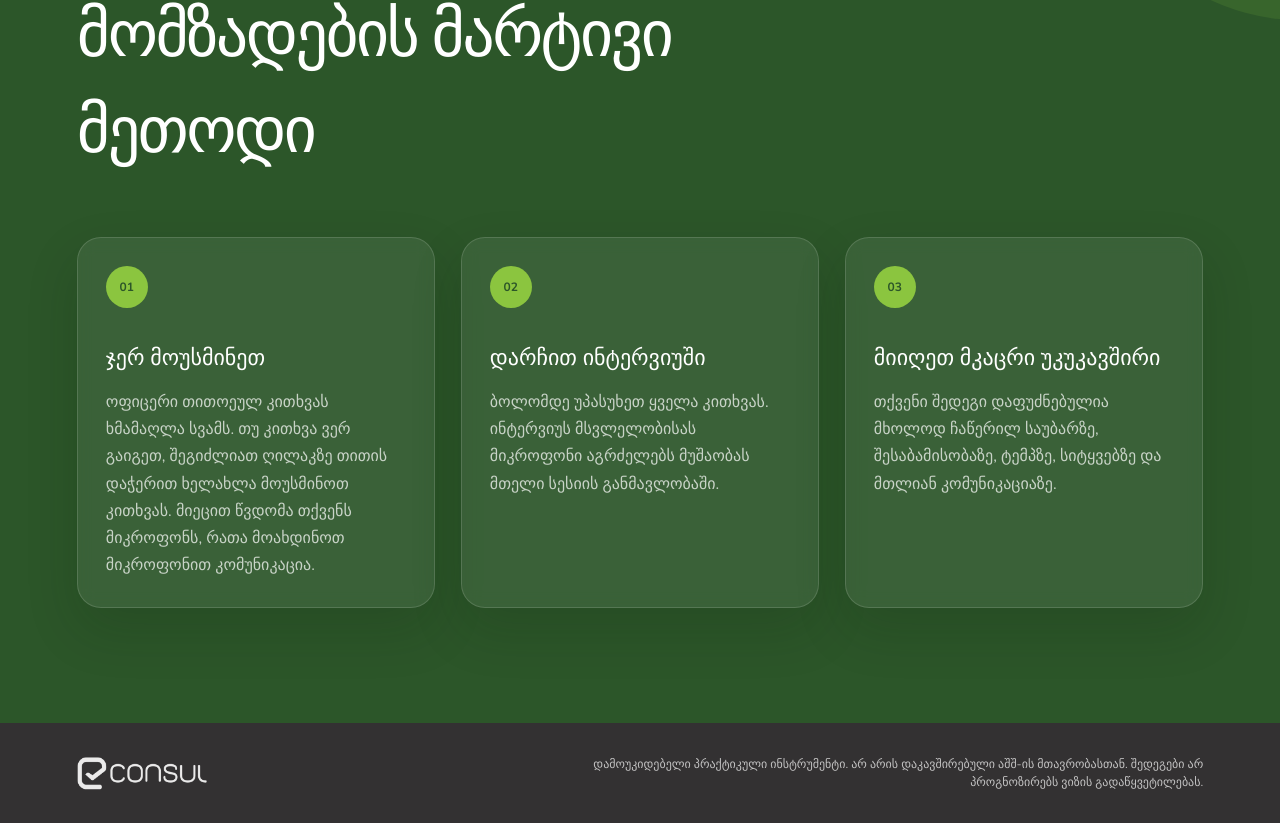
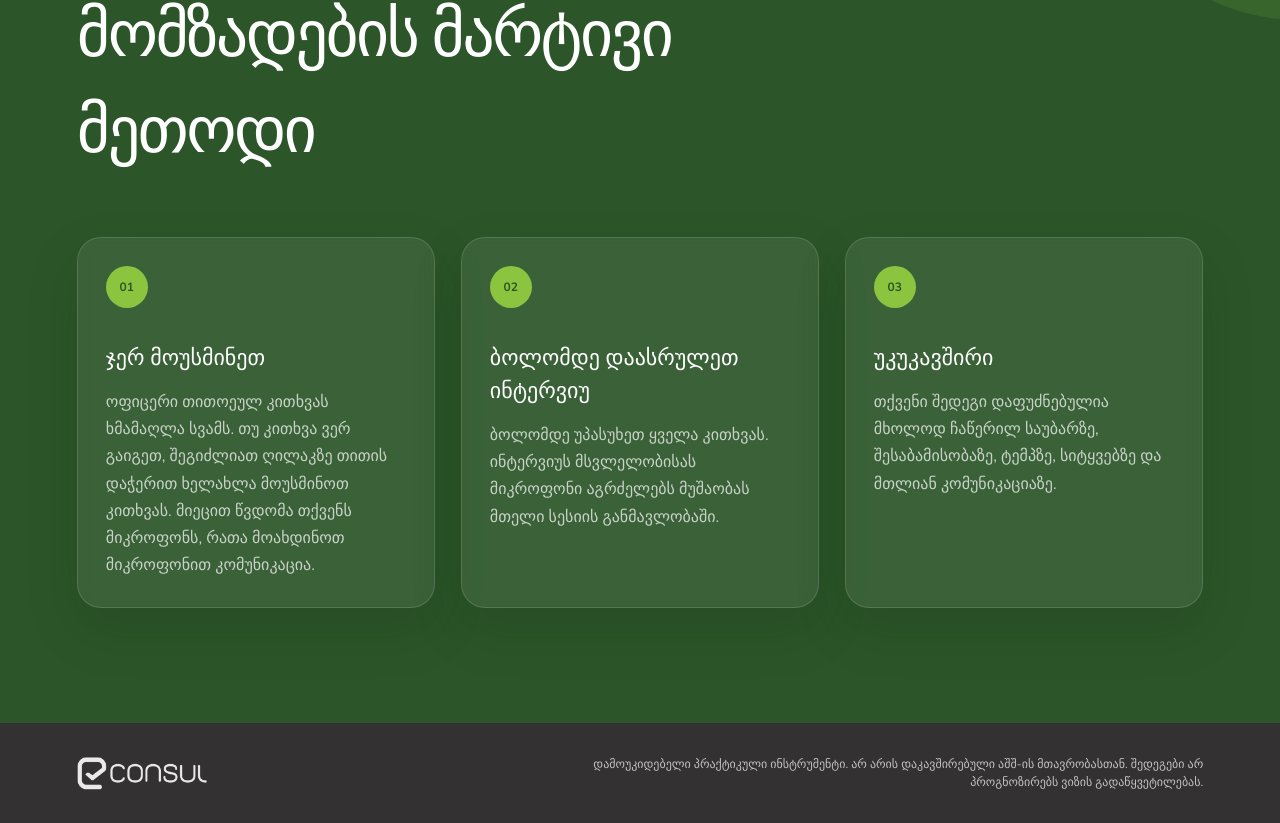
Before and after one commit to Rezoro05/Mock-Up-Interview, a Next.js app: page / in a window 1280 px wide. Shown: the part 987-1810 px from the top of the page. Built offline with nearby package versions, Linux system fonts and the light colour scheme.

Commit message:
Update interview step labels

```diff
--- a/app/english-copy.ts
+++ b/app/english-copy.ts
@@ -64,7 +64,7 @@ export const ENGLISH_BY_GEORGIAN: Record<string, string> = {
   "დაიწყეთ იმიტირებული ინტერვიუ აშშ-ის eConsul-თან": "Start mock-up interview with eConsul of US", // home.mobile_image_supporting_text
   "დაკავშირებულ ვერსიაში, მტკიცებულება და ტრანსკრიპტის მიმოხილვა — და არა წინასწარ განსაზღვრული ქულა — გამოგიგზავნებათ ელფოსტით.": "In the connected version, the evidence and transcript review—not a preset score—will be emailed to you.", // results.ready_text
   "დამოუკიდებელი პრაქტიკული ინსტრუმენტი. არ არის დაკავშირებული აშშ-ის მთავრობასთან. შედეგები არ პროგნოზირებს ვიზის გადაწყვეტილებას.": "Independent practice tool. Not affiliated with the U.S. government. Results do not predict a visa decision.", // home.footer_disclaimer
-  "დარჩით ინტერვიუში": "Stay in the interview", // home.step_2_title
+  "ბოლომდე დაასრულეთ ინტერვიუ": "Complete the interview", // home.step_2_title
   "დასრულებულია": "Complete", // results.metric_complete
   "დაწყებამდე იპოვეთ წყნარი ადგილი": "Find a quiet place before starting", // briefing.quiet_place_title
   "დაჯავშნეთ ექსპერტთან ინტერვიუსთვის მომზადება WhatsApp-ზე": "Book expert interview preparation on WhatsApp", // results.consultation_button
@@ -101,7 +101,7 @@ export const ENGLISH_BY_GEORGIAN: Record<string, string> = {
   "მესმის, როგორ მუშავდება ჩემი პრაქტიკის მონაცემები და შეიძლება გამოყენებულ იქნას eConsul-ის გასაუმჯობესებლად.": "I understand how my practice data is processed and may be used to improve eConsul.", // briefing.privacy_consent
   "მთავარ გვერდზე გადასვლა": "Go to home", // global.go_home
   "მიდით ინტერვიუზე მომზადებული.": "Step into the interview prepared.", // briefing.headline
-  "მიიღეთ მკაცრი უკუკავშირი": "Get strict feedback", // home.step_3_title
+  "უკუკავშირი": "Feedback", // home.step_3_title
   "მიკროფონი და ინტერვიუს ტაიმერი ჩართული რჩება მთელი სესიის განმავლობაში.": "The microphone and interview timer remain on for the entire session.", // briefing.step_2_text
   "მიკროფონი ჩართული რჩება მთელი ინტერვიუს განმავლობაში. ეს ბეტა ვერსია აანალიზებს საუბარს თქვენს ბრაუზერში და შლის ჩაწერილ აუდიოს სესიის დასრულებისას. თქვენი ტრანსკრიპტი და შედეგი შეიძლება შეინახოს თქვენს ანგარიშში და გამოიგზავნოს ელფოსტით.": "The microphone stays on for the full interview. This beta analyzes speech in your browser and discards recorded audio when the session ends. Your transcript and result may be saved to your account and emailed to you.", // briefing.privacy_details
   "მკაფიო სტრუქტურა": "Clear structure", // results.strength_clarity_title
--- a/app/page.tsx
+++ b/app/page.tsx
@@ -601,7 +601,7 @@ export default function Home() {
               <div className="hero-scene-caption"><span className="live-dot" /><small>{t("მოუსმინეთ, უპასუხეთ, გააგრძელეთ.")}</small></div>
             </div>
           </div>
-          <section className="how-section" id="how"><p className="section-kicker">{t("როგორ მუშაობს")}</p><h2>{t("მომზადების მარტივი მეთოდი")}</h2><div className="steps-grid"><article><b>01</b><h3>{t("ჯერ მოუსმინეთ")}</h3><p>{t("ოფიცერი თითოეულ კითხვას ხმამაღლა სვამს. თუ კითხვა ვერ გაიგეთ, შეგიძლიათ ღილაკზე თითის დაჭერით ხელახლა მოუსმინოთ კითხვას. მიეცით წვდომა თქვენს მიკროფონს, რათა მოახდინოთ მიკროფონით კომუნიკაცია.")}</p></article><article><b>02</b><h3>{t("დარჩით ინტერვიუში")}</h3><p>{t("ბოლომდე უპასუხეთ ყველა კითხვას. ინტერვიუს მსვლელობისას მიკროფონი აგრძელებს მუშაობას მთელი სესიის განმავლობაში.")}</p></article><article><b>03</b><h3>{t("მიიღეთ მკაცრი უკუკავშირი")}</h3><p>{t("თქვენი შედეგი დაფუძნებულია მხოლოდ ჩაწერილ საუბარზე, შესაბამისობაზე, ტემპზე, სიტყვებზე და მთლიან კომუნიკაციაზე.")}</p></article></div></section>
+          <section className="how-section" id="how"><p className="section-kicker">{t("როგორ მუშაობს")}</p><h2>{t("მომზადების მარტივი მეთოდი")}</h2><div className="steps-grid"><article><b>01</b><h3>{t("ჯერ მოუსმინეთ")}</h3><p>{t("ოფიცერი თითოეულ კითხვას ხმამაღლა სვამს. თუ კითხვა ვერ გაიგეთ, შეგიძლიათ ღილაკზე თითის დაჭერით ხელახლა მოუსმინოთ კითხვას. მიეცით წვდომა თქვენს მიკროფონს, რათა მოახდინოთ მიკროფონით კომუნიკაცია.")}</p></article><article><b>02</b><h3>{t("ბოლომდე დაასრულეთ ინტერვიუ")}</h3><p>{t("ბოლომდე უპასუხეთ ყველა კითხვას. ინტერვიუს მსვლელობისას მიკროფონი აგრძელებს მუშაობას მთელი სესიის განმავლობაში.")}</p></article><article><b>03</b><h3>{t("უკუკავშირი")}</h3><p>{t("თქვენი შედეგი დაფუძნებულია მხოლოდ ჩაწერილ საუბარზე, შესაბამისობაზე, ტემპზე, სიტყვებზე და მთლიან კომუნიკაციაზე.")}</p></article></div></section>
           <footer className="site-footer"><BrandMark /><p>{t("დამოუკიდებელი პრაქტიკული ინსტრუმენტი. არ არის დაკავშირებული აშშ-ის მთავრობასთან. შედეგები არ პროგნოზირებს ვიზის გადაწყვეტილებას.")}</p></footer>
         </section>
       )}
```
